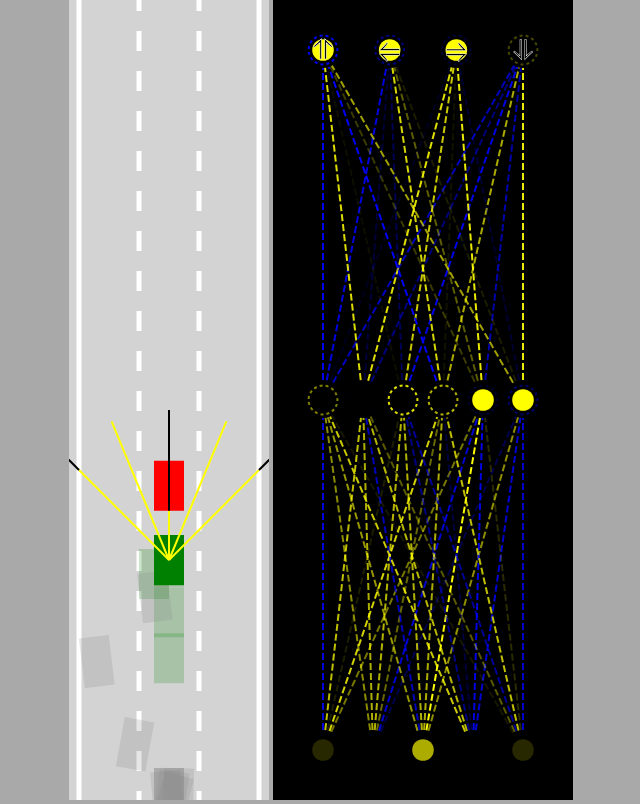
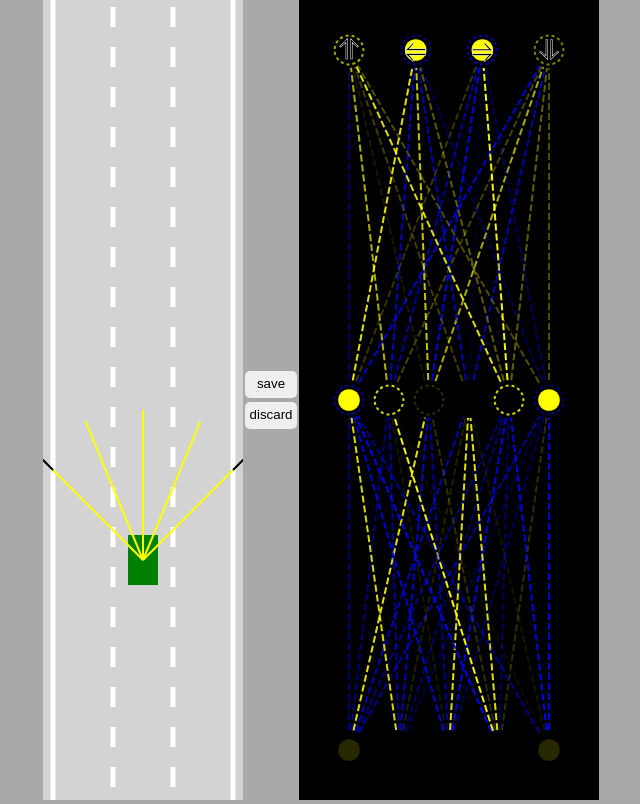
Before and after one commit to brunomeida/self-driving-car, a plain HTML site: page index.html in a window 1280 px wide. Shown: the whole page, without its empty margins (319-959 px from the left). Drawn offline with Linux system fonts and the light colour scheme.

Commit message:
Mutagenos :)

```diff
--- a/index.html
+++ b/index.html
@@ -5,6 +5,10 @@
     </head>
     <body>
         <canvas id="carCanvas"></canvas>
+        <div id="verticalButtons">
+            <button onclick="save()">save</button>
+            <button onclick="discard()">discard</button>
+        </div>
         <canvas id="networkCanvas"></canvas>
         <script src="visualizer.js"></script>
         <script src="network.js"></script>
--- a/main.js
+++ b/main.js
@@ -10,14 +10,43 @@ const networkCtx = networkCanvas.getContext("2d");
 const road =new Road(carCanvas.width/2, carCanvas.width*0.9)
 const car = new Car(road.getLaneCenter(1), 100, 30, 50, "AI");
 
-const N=100
+const N=0
 const cars=this.generateCars(N)
+let bestCar=cars[0]
+if(localStorage.getItem("bestBrain")){
+    for (let i = 0; i < cars.length; i++) {
+        cars[i].brain=JSON.parse(localStorage.getItem("bestBrain"))
+        if(i!=0){
+            NeuralNetwork.mutate(cars[i].brain,0.15)
+        }
+    }
+}
 
 const traffic=[
-    new Car(road.getLaneCenter(1),-100,30,50, "DUMMY",2)
+    new Car(road.getLaneCenter(1),-100,30,50, "DUMMY",2),
+    new Car(road.getLaneCenter(2),-100,30,50, "DUMMY",2),
+    new Car(road.getLaneCenter(0),-300,30,50, "DUMMY",2),
+    new Car(road.getLaneCenter(0),-200,30,50, "DUMMY",2),
+    new Car(road.getLaneCenter(2),-300,30,50, "DUMMY",2),
+    new Car(road.getLaneCenter(1),-400,30,50, "DUMMY",2),
+    new Car(road.getLaneCenter(2),-500,30,50, "DUMMY",2),
+    new Car(road.getLaneCenter(0),-500,30,50, "DUMMY",2),
+    new Car(road.getLaneCenter(1),-600,30,50, "DUMMY",2),
+    new Car(road.getLaneCenter(0),-600,30,50, "DUMMY",2),
+    new Car(road.getLaneCenter(2),-700,30,50, "DUMMY",2),
+    new Car(road.getLaneCenter(1),-750,30,50, "DUMMY",2),
 ]
 
 animate()
+
+function save() {
+    localStorage.setItem("bestBrain", JSON.stringify(bestCar.brain))
+}
+
+function discard() {
+    localStorage.removeItem("bestBrain")
+
+}
 
 function generateCars(N){
     const cars=[]
@@ -36,7 +65,7 @@ function animate(time){
         cars[i].update(road.borders, traffic);
     }
 
-    const bestCar=cars.find(
+    bestCar=cars.find(
         c=>c.y==Math.min(
             ...cars.map(c=>c.y)
         ))
--- a/network.js
+++ b/network.js
@@ -13,6 +13,29 @@ class NeuralNetwork{
             outputs=Level.feedForward(outputs, network.levels[i])
         }
         return outputs
+    }
+
+    static mutate(network, amount=1){
+        network.levels.forEach(level => {
+            for (let i = 0; i < level.biases.length; i++) {
+                level.biases[i]=lerp(
+                    level.biases[i],
+                    Math.random()*2-1,
+                    amount
+                )
+            }
+
+            for (let i = 0; i < level.weights.length; i++) {
+                for (let j = 0; j < level.weights.length; j++) {
+                    level.weights[i][j]=lerp(
+                        level.weights[i][j],
+                        Math.random()*2-1,
+                        amount
+                    )
+
+                }
+            }
+        });
     }
 }
 
--- a/style.css
+++ b/style.css
@@ -2,8 +2,28 @@ body{
     margin:0;
     background: darkgray;
     overflow: hidden;
-    text-align: center;
+    display: flex;
+    justify-content: center;
+    align-items: center;
 }
+
+#verticalButtons{
+    display: flex;
+    flex-direction: column;
+}
+
+button{
+    border: none;
+    border-radius: 5px;
+    padding: 5px 5px 7px 5px;
+    margin: 2px;
+    cursor: pointer;
+}
+
+button:hover{
+    background:blue
+}
+
 
 #networkCanvas{
     background: black;
```
